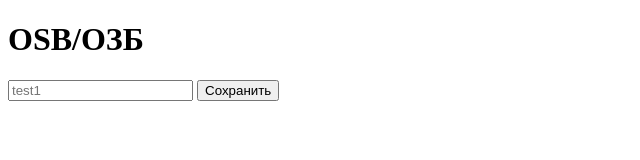
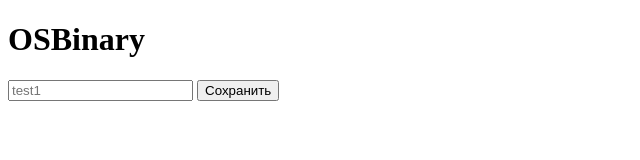
Before and after one commit to OSB-site/osb-site.github.io, a plain HTML site: page index.html in a window 1280 px wide. Shown: the full height of the page, 0-640 px from the left. Drawn offline with Linux system fonts and the light colour scheme.

Commit message:
Update index.html

```diff
--- a/index.html
+++ b/index.html
@@ -2,11 +2,11 @@
 <html lang="ru">
 <head>
   <meta charset="UTF-8" />
-  <title>OSB/ОЗБ</title>
+  <title>OSBinary</title>
   <link rel="icon" href="img/modicon.png" type="image/png">
 </head>
 <body>
-  <h1>OSB/ОЗБ</h1>
+  <h1>OSBinary</h1>
   <input type="number" id="numInput" placeholder="test1" />
   <button id="saveBtn">Сохранить</button>
   <p id="message"></p>
```
